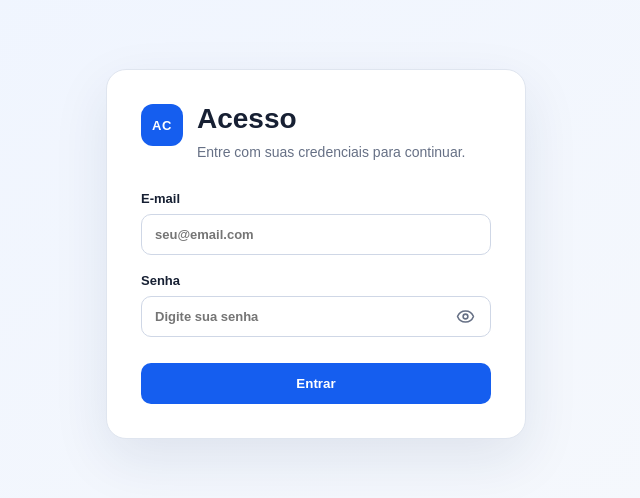
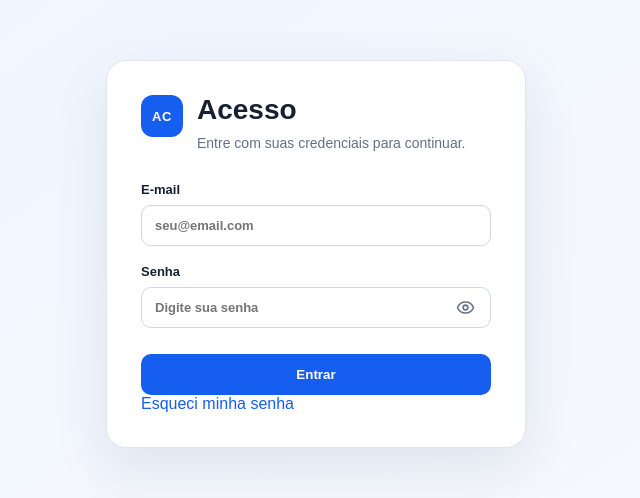
Before and after one commit to daniel-dev7/Agendas-Externos, a Next.js app: page /login in a window 1280 px wide. Shown: the part 146-644 px from the top of the page, without its empty margins (324-964 px from the left). Built offline with nearby package versions, Linux system fonts and the light colour scheme; no server answers.

Commit message:
feat: add forgot password link to login

```diff
--- a/src/app/login/LoginForm.tsx
+++ b/src/app/login/LoginForm.tsx
@@ -2,9 +2,16 @@
 
 import { useState } from 'react';
 import { Eye, EyeOff } from 'lucide-react';
+import Link from 'next/link';
 import { createClient } from '@/lib/supabase-browser';
 
-export default function LoginForm({ error: initialError }: { error: string }) {
+export default function LoginForm({
+  error: initialError,
+  notice,
+}: {
+  error: string;
+  notice: string;
+}) {
   const [showPassword, setShowPassword] = useState(false);
   const [error, setError] = useState(initialError);
   const [busy, setBusy] = useState(false);
@@ -47,6 +54,8 @@ export default function LoginForm({ error: initialError }: { error: string }) {
           </div>
         </div>
 
+        {notice && <div className="notice" role="status">{notice}</div>}
+
         <label htmlFor="email">
           E-mail
           <input id="email" name="email" type="email" required autoComplete="email" placeholder="seu@email.com" />
@@ -80,6 +89,10 @@ export default function LoginForm({ error: initialError }: { error: string }) {
         <button type="submit" className="btn loginBtn" disabled={busy}>
           {busy ? 'Entrando...' : 'Entrar'}
         </button>
+
+        <Link className="forgotLink" href="/forgot-password">
+          Esqueci minha senha
+        </Link>
       </form>
     </main>
   );
```
